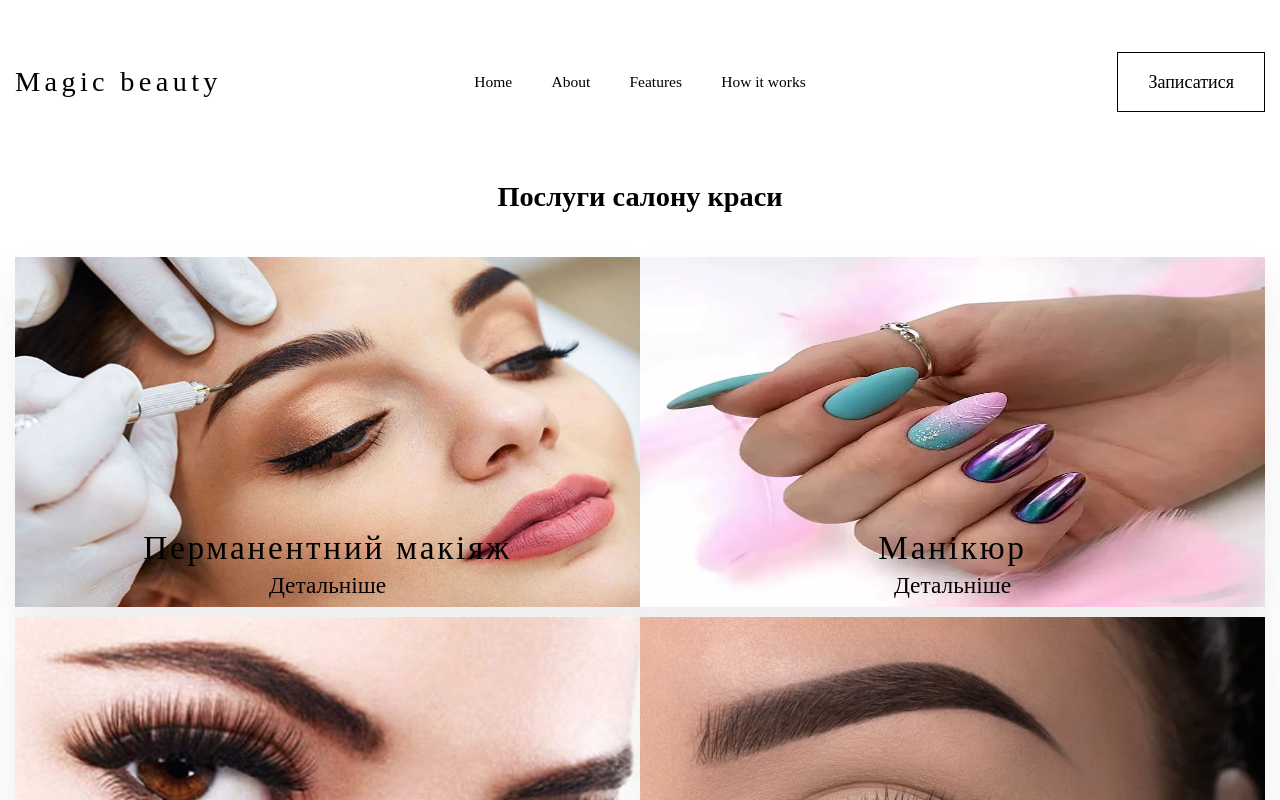
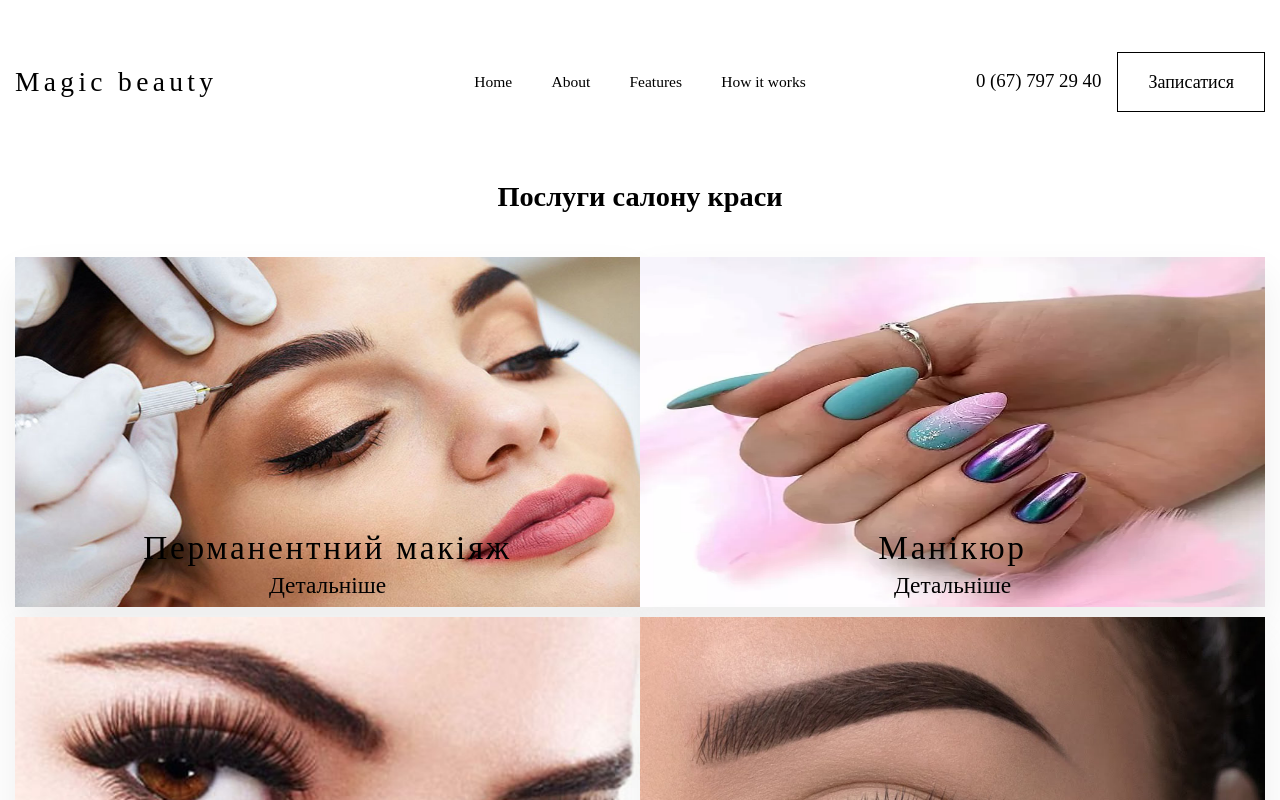
Before and after one commit to Bogdan21o312/magic-beauty, a website built with webpack: page src/index.html in a window 1280 px wide. Shown: the top 800 px of the page. Built offline with nearby package versions, Linux system fonts and the light colour scheme; files whose address does not match are found by name.

Commit message:
update header

```diff
--- a/src/html/_header.htm
+++ b/src/html/_header.htm
@@ -22,6 +22,7 @@
             </nav>
         </div>
         <div class="header__action">
+            <a href="tel:0677972940" class="tel">0 (67) 797 29 40</a>
             <a href="tel:0677972940" data-da=".menu__body,767.98" class="button">
                 <svg width="180px" height="60px" viewBox="0 0 180 60" class="border">
                     <polyline points="179,1 179,59 1,59 1,1 179,1" class="bg-line"/>
--- a/src/scss/header.scss
+++ b/src/scss/header.scss
@@ -1,5 +1,14 @@
 //====================================================================================================
 
+.tel {
+  @include adaptiveValue("font-size", 20, 13);
+  transition: all 0.3s ease 0s;
+  @media (any-hover: hover) {
+    &:hover {
+      color: $violetColor;
+    }
+  }
+}
 
 .header {
   position: fixed;
@@ -35,7 +44,7 @@
         color: $violetColor;
       }
     }
-    @include adaptiveValue("font-size", 30, 20);
+    @include adaptiveValue("font-size", 30, 15);
     letter-spacing: 0.27rem;
 
     img {
@@ -150,9 +159,11 @@
     &:hover {
       transition: 1s ease-in-out;
       background: $violetColor;
+
       span {
         color: $whiteColor;
       }
+
       border: rem(2) solid $violetColor;
 
       svg {
```
